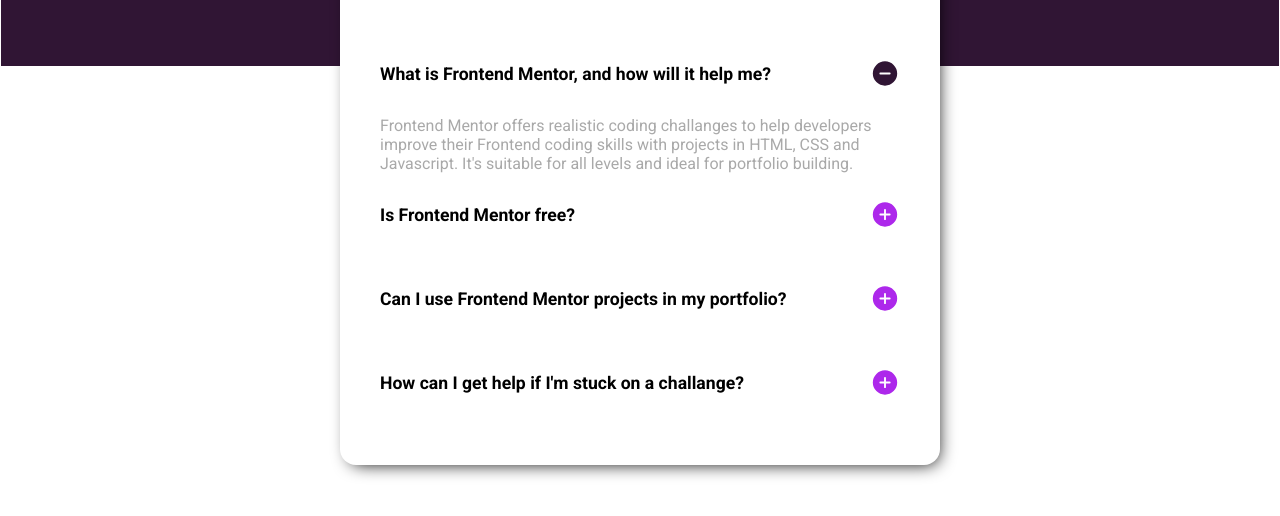
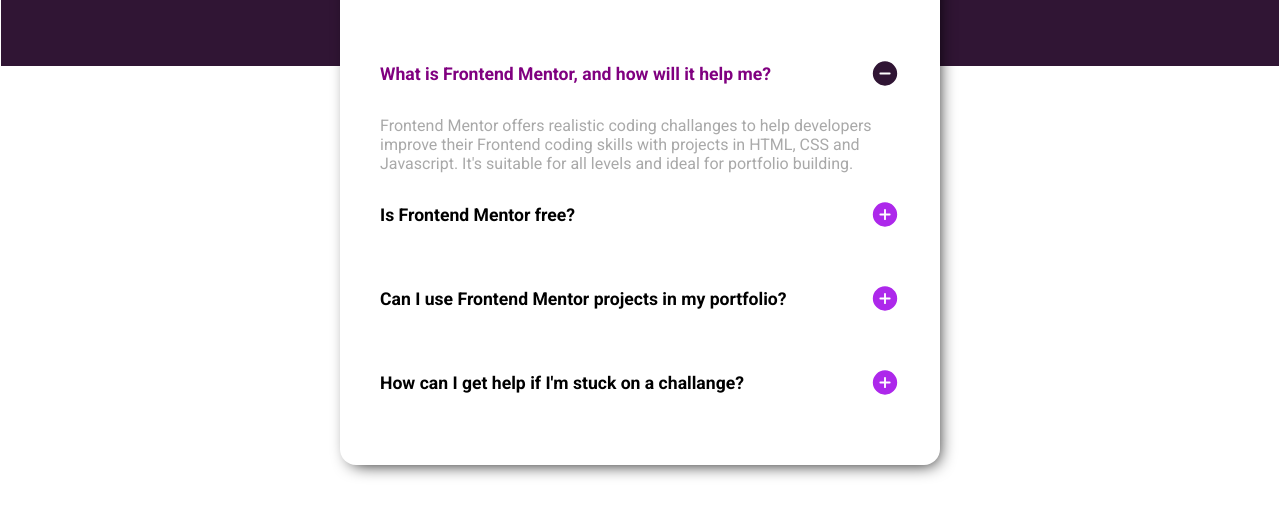
Before and after one commit to IamLeslieClaussen/FAQproject, a plain HTML site: page index.html in a window 1280 px wide. In both pictures the pointer is over the element "What is Frontend Mentor, and how will it help me?". Shown: the part 218-734 px from the top of the page. Drawn offline with Linux system fonts and the light colour scheme.

Commit message:
latest commit

```diff
--- a/script.js
+++ b/script.js
@@ -0,0 +1 @@
+const elementFaq = document.querySelectorAll(".faq__element__header h2");
--- a/style.css
+++ b/style.css
@@ -97,6 +97,14 @@
     }
 }
 
+.faq__element__header h2:hover{
+    color: purple;
+    cursor: pointer;
+}
+
+
+
+
 .faq__answer {
     display: none;
 }
```
